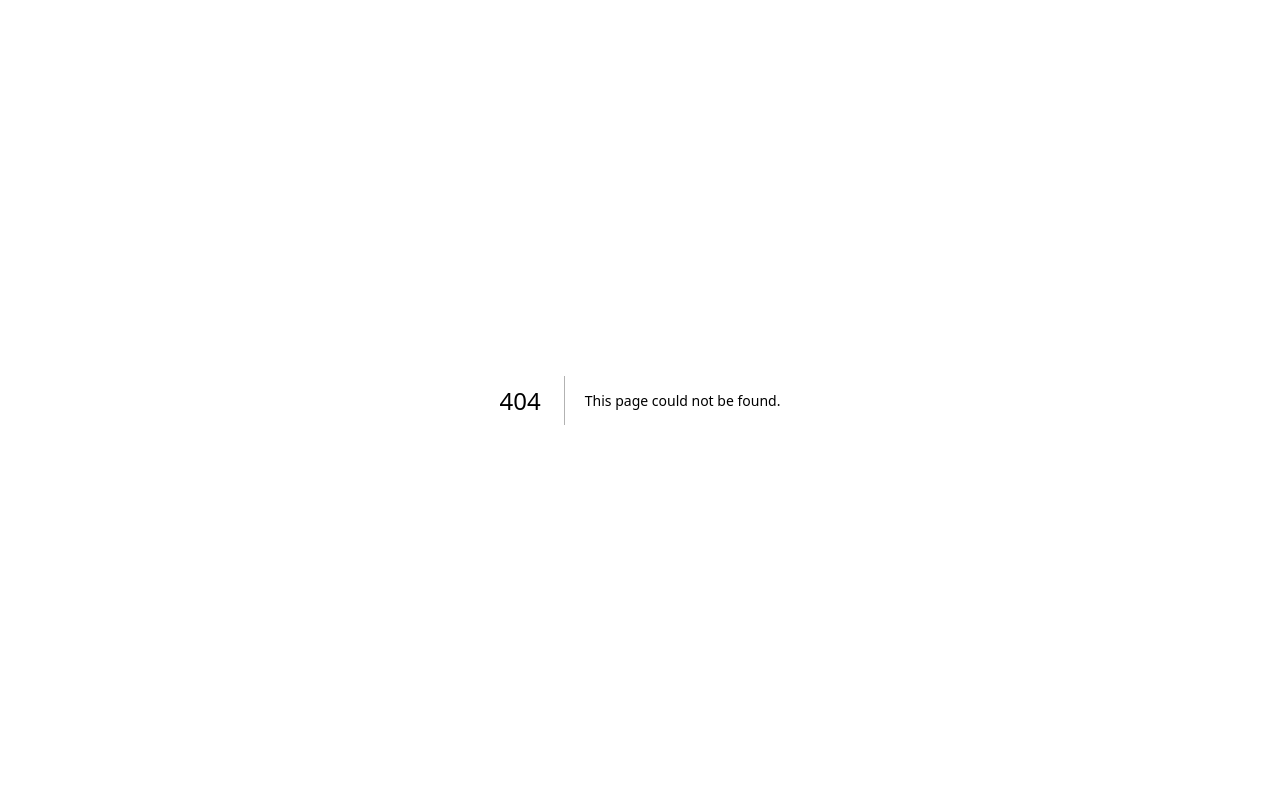
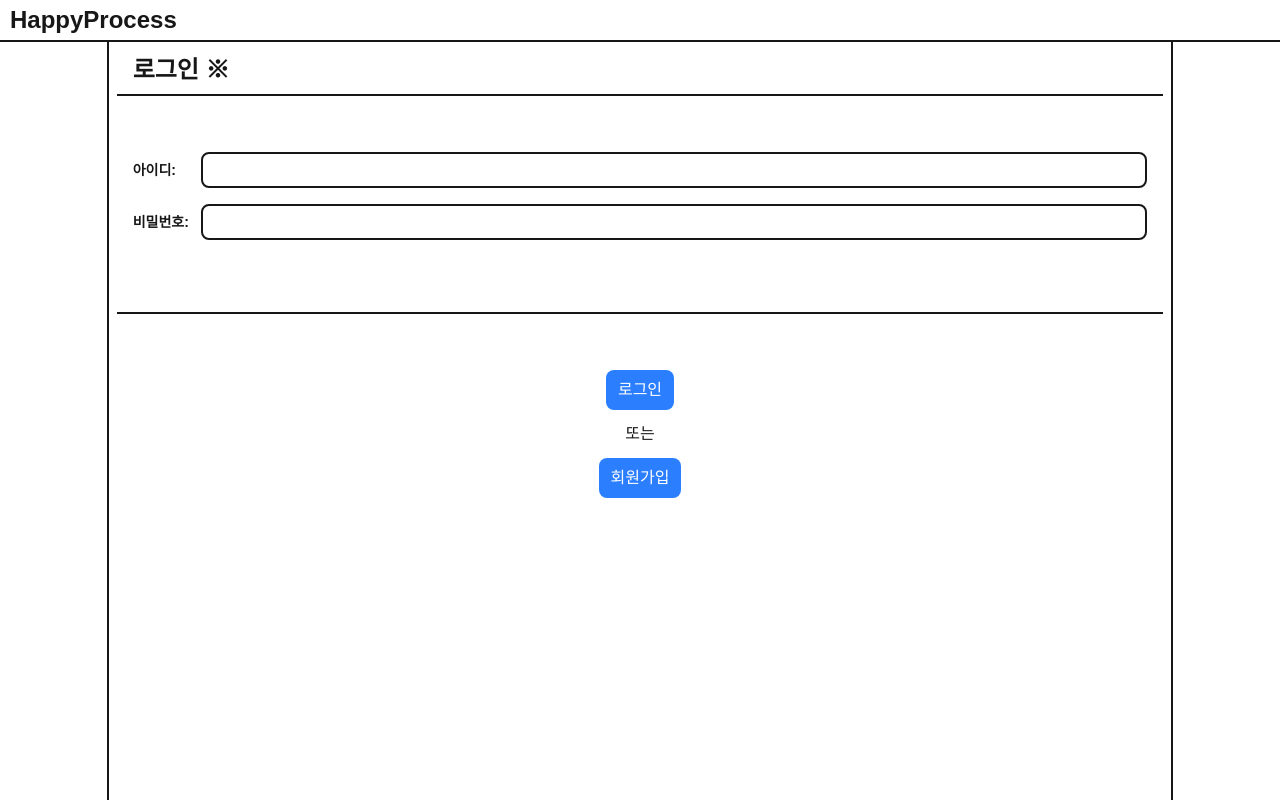
Before and after one commit to HappyProcess/HappyProcess_FE, a Next.js app: page /login in a window 1280 px wide. Before the commit this address had no page. Built offline with nearby package versions, Linux system fonts and the light colour scheme.

Commit message:
2026/05/06 로그인 화면 제작 완료, 회원가입 화면 제작 중

```diff
--- /dev/null
+++ b/app/components/MainSection.tsx
@@ -0,0 +1,15 @@
+import { ReactNode } from "react";
+
+type ChildrenNodes = {
+    children : ReactNode
+}
+
+export default function MainSection({children} : ChildrenNodes){
+    return (
+        <main className = "flex grow justify-center items-center">
+            <div className="flex flex-col bg-white w-5/6 h-full px-2 py-1 border-x-2 max-w-7xl min-w-sm">
+                {children}
+            </div>
+        </main>
+    )
+}
--- /dev/null
+++ b/app/components/Navigation.tsx
@@ -0,0 +1,16 @@
+'use client'
+import { useRouter } from "next/navigation"
+
+export default function Navigation() {
+  const router = useRouter()
+  return (
+    <nav className="flex w-full justify-between py-1 px-2.5 border-b-2">
+      <h1
+        className="text-xl sm:text-2xl font-bold hover:underline"
+        onClick={() => router.push('/')}
+      >
+        <span className="hidden sm:inline"></span>HappyProcess
+      </h1>
+    </nav>
+  )
+}
--- a/app/layout.tsx
+++ b/app/layout.tsx
@@ -1,6 +1,8 @@
 import type { Metadata } from "next";
 import { Geist, Geist_Mono } from "next/font/google";
 import "./globals.css";
+import Navigation from "./components/Navigation";
+import MainSection from "./components/MainSection";
 
 const geistSans = Geist({
   variable: "--font-geist-sans",
@@ -17,17 +19,20 @@ export const metadata: Metadata = {
   description: "Generated by create next app",
 };
 
-export default function RootLayout({
-  children,
-}: Readonly<{
-  children: React.ReactNode;
-}>) {
+export default function RootLayout({children,}: Readonly<{children: React.ReactNode;}>) {
   return (
     <html
       lang="en"
       className={`${geistSans.variable} ${geistMono.variable} h-full antialiased`}
     >
-      <body className="min-h-full flex flex-col">{children}</body>
+      <body className="min-h-full flex flex-col">
+        <div className="flex flex-col w-screen h-screen">
+          <Navigation/>
+          <MainSection>
+            {children}
+          </MainSection>
+        </div>
+      </body>
     </html>
   );
 }
--- /dev/null
+++ b/app/login/page.tsx
@@ -0,0 +1,57 @@
+'use client'
+import { useEffect, useState } from "react";
+import { useRouter } from "next/navigation";
+
+export default function Login() {
+  const router = useRouter()
+
+  const gotoRegister = () => {
+    router.push(`/register`)
+  }
+  return(
+    <>
+      <header className="border-b-2 px-4 py-2">
+        <h1 className="text-2xl font-bold">로그인 ※</h1>
+      </header>
+
+      <form id="loginForm" className="flex flex-col gap-4"
+      onSubmit={()=>{}}
+      >
+        <div className="grid grid-cols-[max-content_1fr] items-center px-4 py-2 my-12 gap-x-3 gap-y-4">
+          <label htmlFor="id" className="text-sm font-semibold">
+            아이디:
+          </label>
+          <input
+          type="id" id="id" name="id" required
+          className="border-2 rounded-lg px-3 py-1 focus:outline-none focus:ring-2 focus:ring-blue-500"
+          />
+
+          <label htmlFor="password" className="text-sm font-semibold">
+            비밀번호:
+          </label>
+          <input
+          type="password" id="password" name="password" required
+          className="border-2 rounded-lg px-3 py-1 focus:outline-none focus:ring-2 focus:ring-blue-500"
+          />
+        </div>
+
+
+        <div className="flex flex-col items-center gap-3 border-t-2 py-14">
+          <button
+          type="submit" form="loginForm"
+          className="bg-blue-500 text-white px-3 py-2 rounded-lg cursor-pointer hover:bg-blue-600 hover:shadow"
+          >
+            로그인
+          </button>
+          <p>또는</p>
+          <button
+          type="button" onClick={gotoRegister}
+          className="bg-blue-500 text-white px-3 py-2 rounded-lg cursor-pointer hover:bg-blue-600 hover:shadow"
+          >
+            회원가입
+          </button>
+        </div>
+      </form>
+    </>
+  )
+}
--- a/app/page.tsx
+++ b/app/page.tsx
@@ -1,65 +1,21 @@
+'use client'
 import Image from "next/image";
+import { useEffect, useState } from "react";
+import { useRouter } from "next/navigation";
 
 export default function Home() {
+  const router = useRouter()
+
+  const gotoLogin = () => {
+    router.push(`/login`)
+  }
+
   return (
-    <div className="flex flex-col flex-1 items-center justify-center bg-zinc-50 font-sans dark:bg-black">
-      <main className="flex flex-1 w-full max-w-3xl flex-col items-center justify-between py-32 px-16 bg-white dark:bg-black sm:items-start">
-        <Image
-          className="dark:invert"
-          src="/next.svg"
-          alt="Next.js logo"
-          width={100}
-          height={20}
-          priority
-        />
-        <div className="flex flex-col items-center gap-6 text-center sm:items-start sm:text-left">
-          <h1 className="max-w-xs text-3xl font-semibold leading-10 tracking-tight text-black dark:text-zinc-50">
-            To get started, edit the page.tsx file.
-          </h1>
-          <p className="max-w-md text-lg leading-8 text-zinc-600 dark:text-zinc-400">
-            Looking for a starting point or more instructions? Head over to{" "}
-            <a
-              href="https://vercel.com/templates?framework=next.js&utm_source=create-next-app&utm_medium=appdir-template-tw&utm_campaign=create-next-app"
-              className="font-medium text-zinc-950 dark:text-zinc-50"
-            >
-              Templates
-            </a>{" "}
-            or the{" "}
-            <a
-              href="https://nextjs.org/learn?utm_source=create-next-app&utm_medium=appdir-template-tw&utm_campaign=create-next-app"
-              className="font-medium text-zinc-950 dark:text-zinc-50"
-            >
-              Learning
-            </a>{" "}
-            center.
-          </p>
-        </div>
-        <div className="flex flex-col gap-4 text-base font-medium sm:flex-row">
-          <a
-            className="flex h-12 w-full items-center justify-center gap-2 rounded-full bg-foreground px-5 text-background transition-colors hover:bg-[#383838] dark:hover:bg-[#ccc] md:w-[158px]"
-            href="https://vercel.com/new?utm_source=create-next-app&utm_medium=appdir-template-tw&utm_campaign=create-next-app"
-            target="_blank"
-            rel="noopener noreferrer"
-          >
-            <Image
-              className="dark:invert"
-              src="/vercel.svg"
-              alt="Vercel logomark"
-              width={16}
-              height={16}
-            />
-            Deploy Now
-          </a>
-          <a
-            className="flex h-12 w-full items-center justify-center rounded-full border border-solid border-black/[.08] px-5 transition-colors hover:border-transparent hover:bg-black/[.04] dark:border-white/[.145] dark:hover:bg-[#1a1a1a] md:w-[158px]"
-            href="https://nextjs.org/docs?utm_source=create-next-app&utm_medium=appdir-template-tw&utm_campaign=create-next-app"
-            target="_blank"
-            rel="noopener noreferrer"
-          >
-            Documentation
-          </a>
-        </div>
-      </main>
-    </div>
+    <>
+      <button type="button" onClick={gotoLogin}
+      className="min-w-fit max-w-fit bg-blue-500 text-white px-3 py-2 rounded-lg cursor-pointer hover:bg-blue-600 hover:shadow">
+        로그인
+      </button>
+    </>
   );
 }
--- /dev/null
+++ b/app/register/page.tsx
@@ -0,0 +1,51 @@
+'use client'
+import Image from "next/image";
+import { useEffect, useState } from "react";
+import { useRouter } from "next/navigation";
+
+export default function Register() {
+
+
+  return (
+    <>
+      <header className="border-b-2 px-4 py-2">
+        <h1 className="text-2xl font-bold">회원가입 ※</h1>
+      </header>
+
+      <form id="loginForm" className="flex flex-col gap-4"
+      onSubmit={()=>{}}
+      >
+        <div className="grid grid-cols-[max-content_1fr] items-center px-4 py-2 my-12 gap-x-3 gap-y-4">
+          <label htmlFor="id" className="text-sm font-semibold">
+            이름:
+          </label>
+          <input
+          type="id" id="id" name="id" required
+          className="border-2 rounded-lg px-3 py-1 focus:outline-none focus:ring-2 focus:ring-blue-500"
+          />
+
+          <label htmlFor="id" className="text-sm font-semibold">
+            아이디:
+          </label>
+          <input
+          type="id" id="id" name="id" required
+          className="border-2 rounded-lg px-3 py-1 focus:outline-none focus:ring-2 focus:ring-blue-500"
+          />
+
+          <label htmlFor="password" className="text-sm font-semibold">
+            비밀번호:
+          </label>
+          <input
+          type="password" id="password" name="password" required
+          className="border-2 rounded-lg px-3 py-1 focus:outline-none focus:ring-2 focus:ring-blue-500"
+          />
+        </div>
+
+
+        <div className="flex flex-col items-center gap-3 border-t-2 py-14">
+
+        </div>
+      </form>
+    </>
+  );
+}
```
